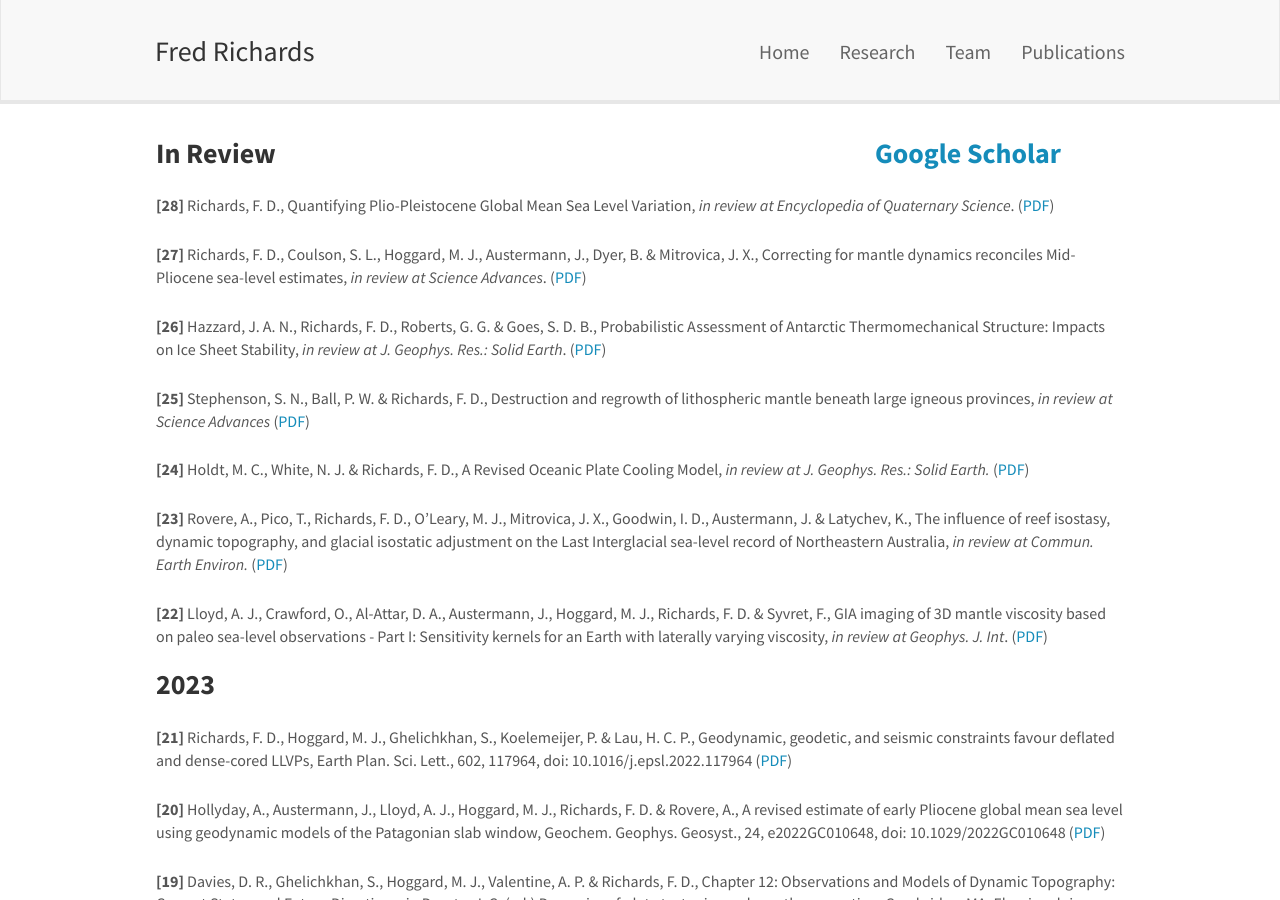
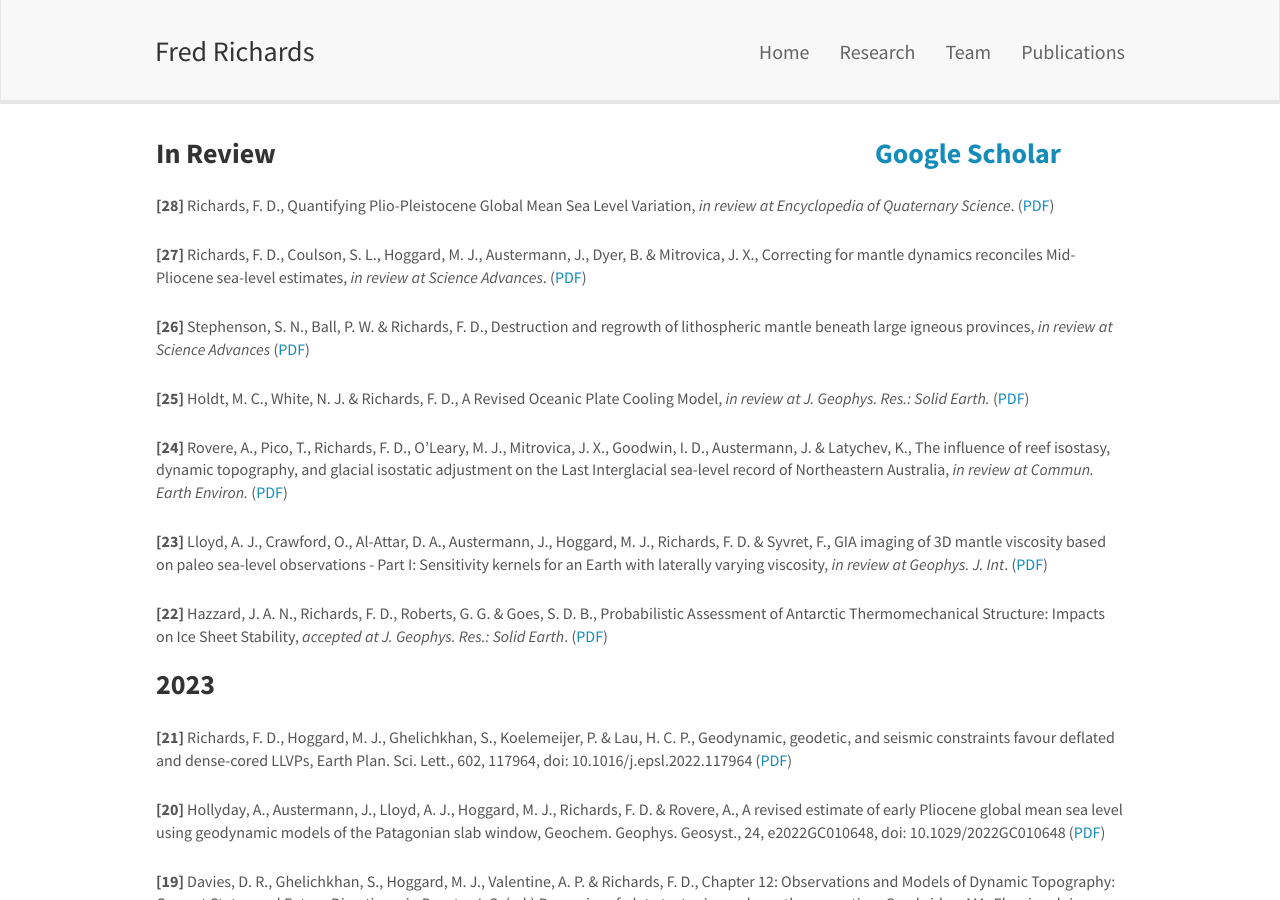
Before and after one commit to freddrichards/freddrichards.github.io, a Jekyll site: the page built from _pages/publications.md, in a window 1280 px wide and 900 px high. Built offline with Jekyll 4.4.1, drawn with Linux system fonts in a browser that asks for light colours; nearby versions of some CDN libraries.

Commit message:
Update publications.md

```diff
--- a/_pages/publications.md
+++ b/_pages/publications.md
@@ -17,23 +17,23 @@ permalink: /publications/
 </p>
 
 <p style="padding-top:15px">
-**[26]** Hazzard, J. A. N., Richards, F. D., Roberts, G. G. & Goes, S. D. B., Probabilistic Assessment of Antarctic Thermomechanical Structure: Impacts on Ice Sheet Stability, *in review at J. Geophys. Res.: Solid Earth*. ([PDF](/documents/papers/hazzard_etal_2022_jgr_inreview_compressed.pdf))
+**[26]** Stephenson, S. N., Ball, P. W. & Richards, F. D.,  Destruction and regrowth of lithospheric mantle beneath large igneous provinces, *in review at Science Advances* ([PDF](/documents/papers/stephenson_etal_2023_sciadv_inreview.pdf))
 </p>
 
 <p style="padding-top:15px">
-**[25]** Stephenson, S. N., Ball, P. W. & Richards, F. D.,  Destruction and regrowth of lithospheric mantle beneath large igneous provinces, *in review at Science Advances* ([PDF](/documents/papers/stephenson_etal_2023_sciadv_inreview.pdf))
+**[25]** Holdt, M. C., White, N. J. & Richards, F. D., A Revised Oceanic Plate Cooling Model, *in review at J. Geophys. Res.: Solid Earth.* ([PDF](/documents/papers/holdt_etal_2023_jgr_inreview.pdf))
 </p>
 
 <p style="padding-top:15px">
-**[24]** Holdt, M. C., White, N. J. & Richards, F. D., A Revised Oceanic Plate Cooling Model, *in review at J. Geophys. Res.: Solid Earth.* ([PDF](/documents/papers/holdt_etal_2023_jgr_inreview.pdf))
+**[24]** Rovere, A., Pico, T., Richards, F. D., O’Leary, M. J., Mitrovica, J. X., Goodwin, I. D., Austermann, J. & Latychev, K., The influence of reef isostasy, dynamic topography, and glacial isostatic adjustment on the Last Interglacial sea-level record of Northeastern Australia, *in review at Commun. Earth Environ.* ([PDF](/documents/papers/rovere_etal_2022_natcommearthenv_inreview.pdf))
 </p>
 
 <p style="padding-top:15px">
-**[23]** Rovere, A., Pico, T., Richards, F. D., O’Leary, M. J., Mitrovica, J. X., Goodwin, I. D., Austermann, J. & Latychev, K., The influence of reef isostasy, dynamic topography, and glacial isostatic adjustment on the Last Interglacial sea-level record of Northeastern Australia, *in review at Commun. Earth Environ.* ([PDF](/documents/papers/rovere_etal_2022_natcommearthenv_inreview.pdf))
+**[23]** Lloyd, A. J., Crawford, O., Al-Attar, D. A., Austermann, J., Hoggard, M. J., Richards, F. D. & Syvret, F., GIA imaging of 3D mantle viscosity based on paleo sea-level observations - Part I: Sensitivity kernels for an Earth with laterally varying viscosity, *in review at Geophys. J. Int*. ([PDF](/documents/papers/lloyd_etal_2022_gji_inreview.pdf))
 </p>
 
 <p style="padding-top:15px">
-**[22]** Lloyd, A. J., Crawford, O., Al-Attar, D. A., Austermann, J., Hoggard, M. J., Richards, F. D. & Syvret, F., GIA imaging of 3D mantle viscosity based on paleo sea-level observations - Part I: Sensitivity kernels for an Earth with laterally varying viscosity, *in review at Geophys. J. Int*. ([PDF](/documents/papers/lloyd_etal_2022_gji_inreview.pdf))
+**[22]** Hazzard, J. A. N., Richards, F. D., Roberts, G. G. & Goes, S. D. B., Probabilistic Assessment of Antarctic Thermomechanical Structure: Impacts on Ice Sheet Stability, *accepted at J. Geophys. Res.: Solid Earth*. ([PDF](/documents/papers/hazzard_etal_2022_jgr_inreview_compressed.pdf))
 </p>
 
 <h3 style="font-weight: bold">2023</h3>
```
